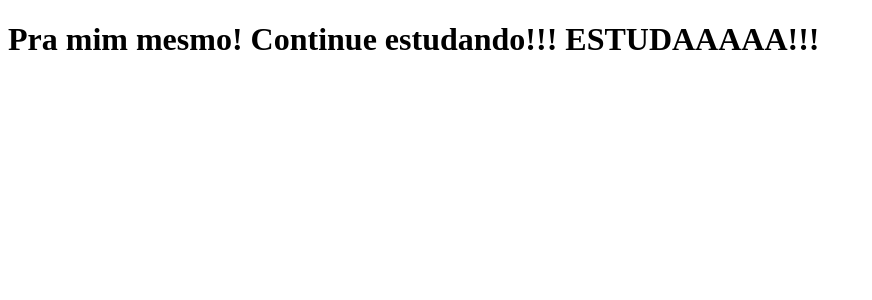
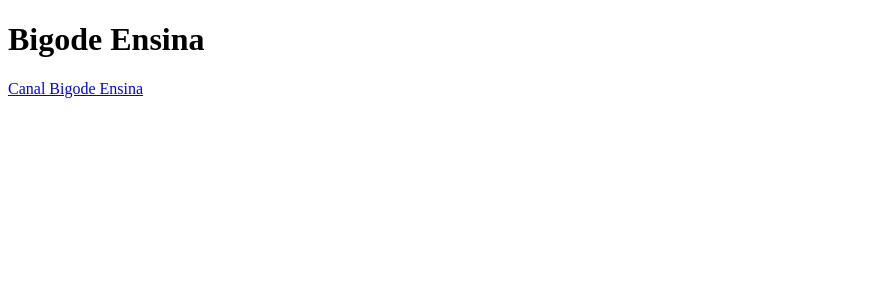
Before and after one commit to Rafael-M-Silva/clone-tabnews, a Next.js app: page / in a window 1280 px wide. Shown: the top 300 px of the page, without its empty margins (0-872 px from the left). Built offline with nearby package versions, Linux system fonts and the light colour scheme.

Commit message:
add `compose` config file with database service

```diff
--- a/pages/index.js
+++ b/pages/index.js
@@ -1,5 +1,11 @@
 function Home() {
-  return <h1>Pra mim mesmo! Continue estudando!!! ESTUDAAAAA!!!</h1>;
+  return (
+    <>
+      <h1>Bigode Ensina</h1>
+      <a href="https://www.youtube.com/@BigodeEnsina" target="_blank">
+        Canal Bigode Ensina
+      </a>
+    </>
+  );
 }
-
 export default Home;
```
Also changed, not shown: infra/compose.yaml (added, +7 -0 lines).
